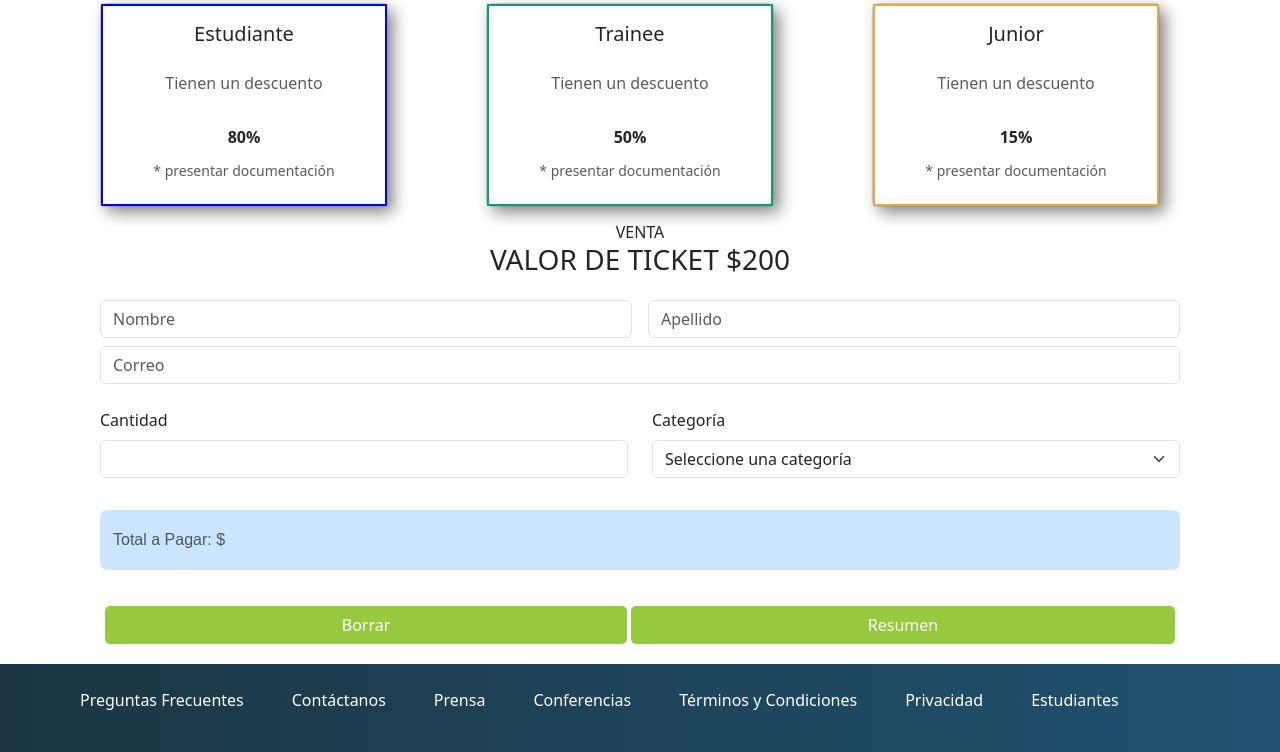
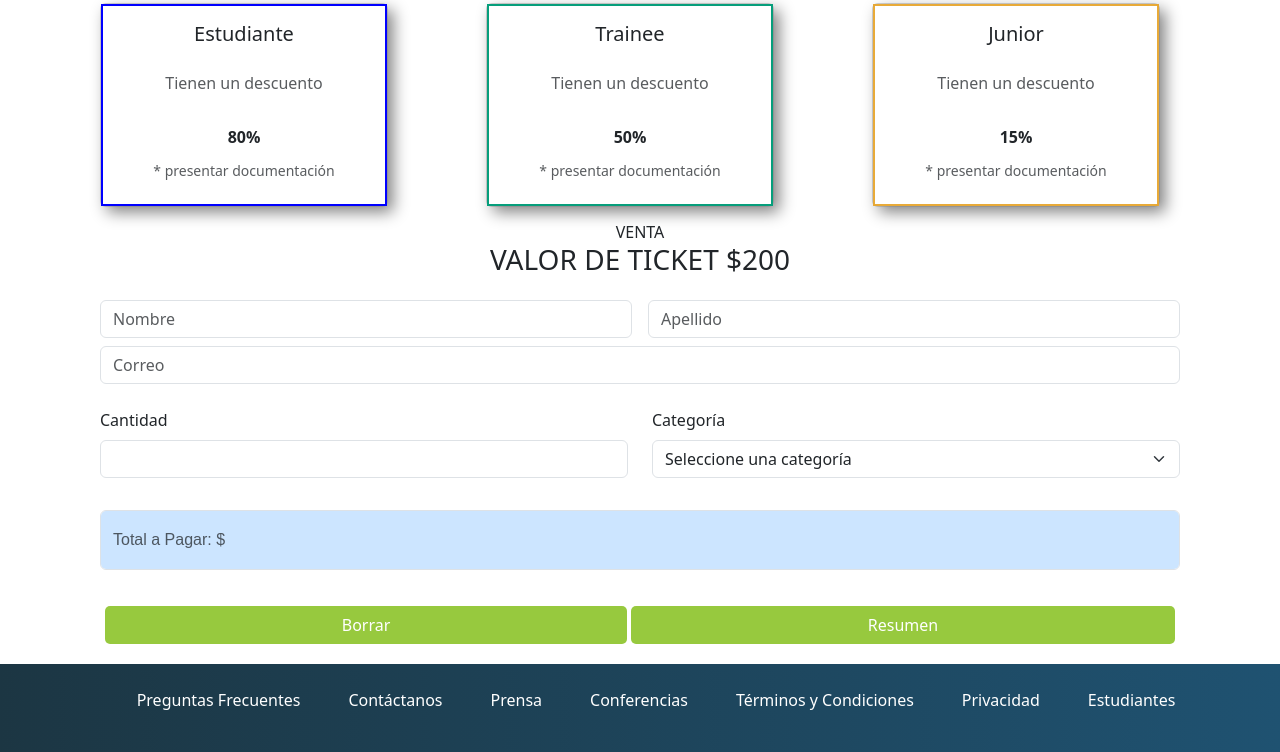
Before and after one commit to marcemoffa/23544-TP-INTEGRADOR-JS, a plain HTML site: page index.html in a window 1280 px wide. Shown: the part 63-815 px from the top of the page. Drawn offline with nearby package versions, Linux system fonts and the light colour scheme.

Commit message:
modificacion footer

```diff
--- a/estilos-css/tp_integrador_js.css
+++ b/estilos-css/tp_integrador_js.css
@@ -75,3 +75,16 @@ a{
       max-width: 33.333%;
     }
   }
+  @media (min-width: 768px) {
+    footer {
+      display: flex;
+      justify-content: space-around;
+      align-items: center;
+    }
+    .menu {
+      text-align: center;
+    }
+    .menu ul {
+      flex-direction: row;
+    }
+  }
--- a/index.html
+++ b/index.html
@@ -135,10 +135,10 @@
   </main>
   <!--footer-->
   <footer>
-    <div class="row d-block p-4">
+    <div class="row p-4">
       <div class="col-md-12">
         <div class="menu">
-          <ul class="d-flex flex-column flex-sm-row w-100">
+          <ul class="d-flex flex-column flex-md-row w-100">
             <li class="mx-4 d-md-inline">
               <a href="preguntas-frecuentes.html">Preguntas Frecuentes</a>
             </li>
```
